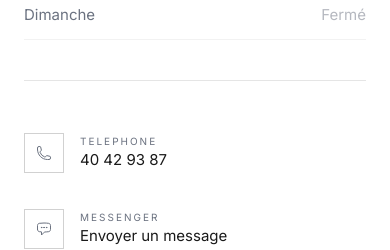
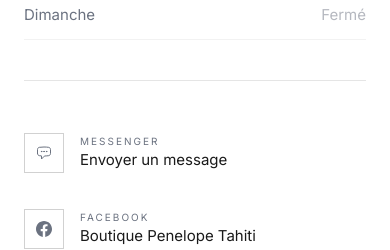
Before and after one commit to maylin007/penelope-tahiti, a Next.js app: page /contact in a window 390 px wide. Shown: the part 1240-1490 px from the top of the page. Built offline with nearby package versions, Linux system fonts and the light colour scheme.

Commit message:
Supprime doublon téléphone dans CTAs contact

```diff
--- a/src/app/contact/page.tsx
+++ b/src/app/contact/page.tsx
@@ -49,15 +49,6 @@ export default function ContactPage() {
                   </div>
 
                   <div className="border-t border-divider pt-10 space-y-3">
-                    <a href="tel:+68940429387" className="group flex items-center gap-4 py-3 transition-colors duration-300">
-                      <span className="w-10 h-10 border border-dark/20 flex items-center justify-center transition-all duration-300 group-hover:border-brand group-hover:bg-brand/5">
-                        <svg className="w-4 h-4 text-muted group-hover:text-brand transition-colors" fill="none" stroke="currentColor" viewBox="0 0 24 24" strokeWidth={1.5}><path strokeLinecap="round" strokeLinejoin="round" d="M2.25 6.75c0 8.284 6.716 15 15 15h2.25a2.25 2.25 0 002.25-2.25v-1.372c0-.516-.351-.966-.852-1.091l-4.423-1.106c-.44-.11-.902.055-1.173.417l-.97 1.293c-.282.376-.769.542-1.21.38a12.035 12.035 0 01-7.143-7.143c-.162-.441.004-.928.38-1.21l1.293-.97c.363-.271.527-.734.417-1.173L6.963 3.102a1.125 1.125 0 00-1.091-.852H4.5A2.25 2.25 0 002.25 4.5v2.25z" /></svg>
-                      </span>
-                      <div>
-                        <p className="text-[10px] tracking-[0.2em] uppercase text-muted">Telephone</p>
-                        <p className="text-dark text-[15px] group-hover:text-brand transition-colors">40 42 93 87</p>
-                      </div>
-                    </a>
                     <a href="https://m.me/penelopetahitiboutique" target="_blank" rel="noopener noreferrer" className="group flex items-center gap-4 py-3 transition-colors duration-300">
                       <span className="w-10 h-10 border border-dark/20 flex items-center justify-center transition-all duration-300 group-hover:border-brand group-hover:bg-brand/5">
                         <svg className="w-4 h-4 text-muted group-hover:text-brand transition-colors" fill="none" stroke="currentColor" viewBox="0 0 24 24" strokeWidth={1.5}><path strokeLinecap="round" strokeLinejoin="round" d="M8.625 9.75a.375.375 0 11-.75 0 .375.375 0 01.75 0zm0 0H8.25m4.125 0a.375.375 0 11-.75 0 .375.375 0 01.75 0zm0 0H12m4.125 0a.375.375 0 11-.75 0 .375.375 0 01.75 0zm0 0h-.375m-13.5 3.01c0 1.6 1.123 2.994 2.707 3.227 1.087.16 2.185.283 3.293.369V21l4.184-4.183a1.14 1.14 0 01.778-.332 48.294 48.294 0 005.83-.498c1.585-.233 2.708-1.626 2.708-3.228V6.741c0-1.602-1.123-2.995-2.707-3.228A48.394 48.394 0 0012 3c-2.392 0-4.744.175-7.043.513C3.373 3.746 2.25 5.14 2.25 6.741v6.018z" /></svg>
```
